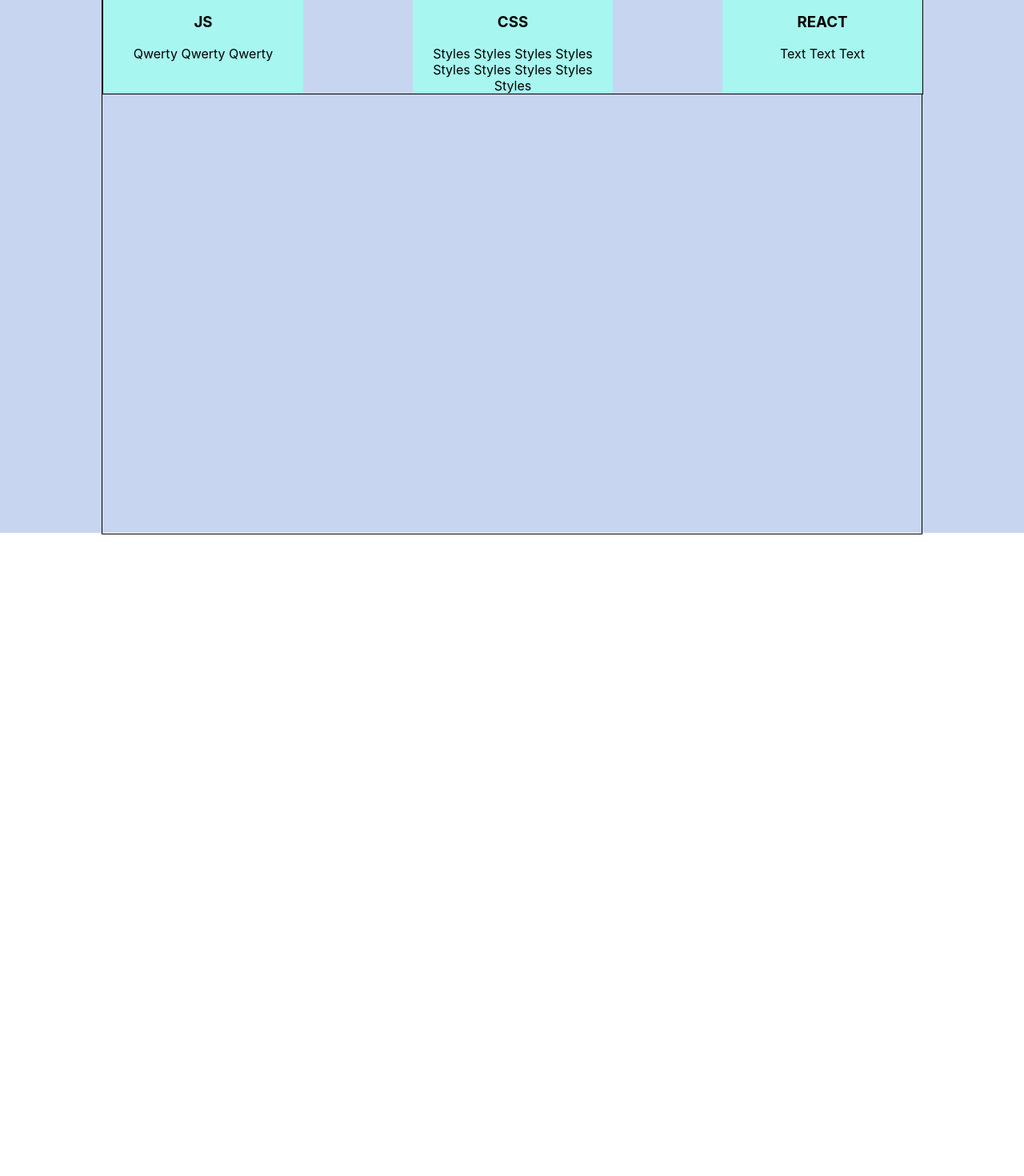
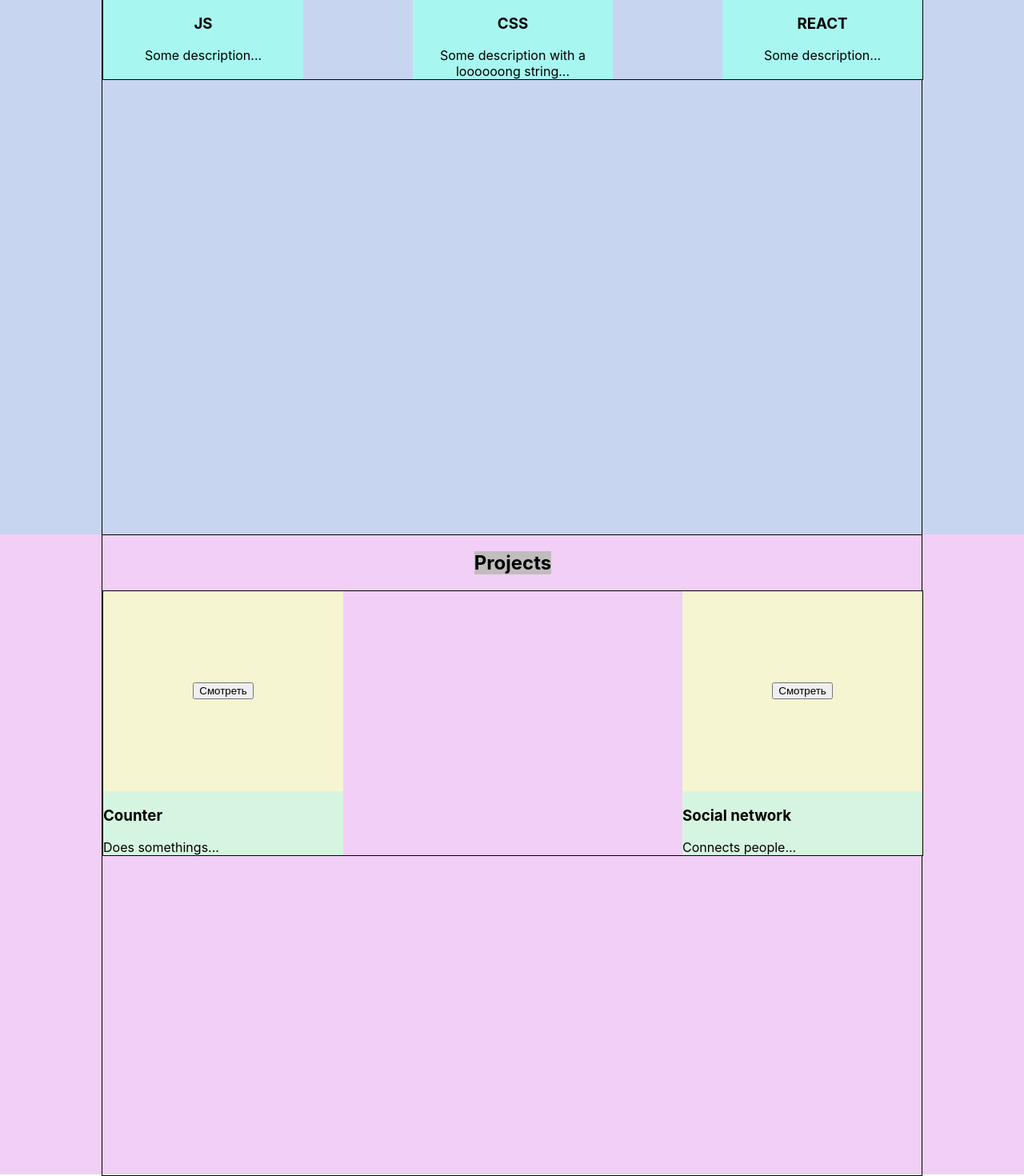
Before and after one commit to Freiii21/portfolio-react, a React (Create React App) app: page / in a window 1280 px wide. Shown: the part 1014-2484 px from the top of the page at 80% size. Before the commit the page ends 1682 px from the top, so only its background shows below. Built offline with nearby package versions, Linux system fonts and the light colour scheme.

Commit message:
#42 portfolio_4

```diff
--- a/src/App.tsx
+++ b/src/App.tsx
@@ -3,6 +3,7 @@ import './App.css';
 import {Header} from './header/Header';
 import {Main} from './main/Main';
 import {Skills} from './skills/Skills';
+import {Projects} from './projects/Projects';
 
 function App() {
 
@@ -11,6 +12,7 @@ function App() {
             <Header />
             <Main />
             <Skills />
+            <Projects />
         </div>
     );
 }
--- a/src/common/styles/Container.module.css
+++ b/src/common/styles/Container.module.css
@@ -2,6 +2,7 @@
     border: 1px solid;
     height: 100%;
     width: 80%;
+    max-width: 1200px;
     margin: 0 auto;
     display: flex;
     align-items: center;
--- a/src/header/Header.module.css
+++ b/src/header/Header.module.css
@@ -1,7 +1,14 @@
 .header {
     height: 80px;
     background-color: teal;
+    border: 1px solid;
+    display: flex;
+    align-items: center;
+}
+
+.headerContainer {
+    width: 80%;
+    margin: 0 auto;
     display: flex;
     justify-content: flex-end;
-    align-items: center;
 }
--- a/src/header/Header.tsx
+++ b/src/header/Header.tsx
@@ -1,11 +1,13 @@
 import React from 'react';
-import { Nav } from '../nav/Nav';
+import {Nav} from '../nav/Nav';
 import s from './Header.module.css'
 
 export const Header = () => {
     return (
         <div className={s.header}>
-            <Nav />
+            <div className={s.headerContainer}>
+                <Nav/>
+            </div>
         </div>
     );
 }
--- /dev/null
+++ b/src/projects/Projects.module.css
@@ -0,0 +1,19 @@
+.projects{
+    height: 100vh;
+    background-color: #f2cff6;
+}
+
+.projectsContainer{
+    flex-direction: column;
+    justify-content: flex-start;
+}
+.title{
+    background-color: #c0bdbd;
+}
+.projectsSet{
+    border: 1px solid;
+    width: 100%;
+    display: flex;
+    justify-content: space-between;
+    flex-wrap: wrap;
+}
--- /dev/null
+++ b/src/projects/Projects.tsx
@@ -0,0 +1,17 @@
+import s from './Projects.module.css'
+import sc from './../common/styles/Container.module.css'
+import {Project} from './project/Project';
+
+export const Projects = () => {
+    return (
+        <div className={s.projects}>
+            <div className={`${sc.container} ${s.projectsContainer}`}>
+                <h2 className={s.title}>Projects</h2>
+                <div className={s.projectsSet}>
+                    <Project title='Counter' description='Does somethings...'/>
+                    <Project title='Social network' description='Connects people...'/>
+                </div>
+            </div>
+        </div>
+    );
+}
--- /dev/null
+++ b/src/projects/project/Project.module.css
@@ -0,0 +1,15 @@
+.project{
+    width: 300px;
+    background-color: #d6f5e0;
+    display: flex;
+    flex-direction: column;
+}
+
+.icon {
+    width: 300px;
+    height: 250px;
+    background-color: #f5f5d2;
+    display: flex;
+    justify-content: center;
+    align-items: center;
+}
--- /dev/null
+++ b/src/projects/project/Project.tsx
@@ -0,0 +1,19 @@
+import React from 'react';
+import s from './Project.module.css'
+
+type ProjectPropsType = {
+    title: string
+    description: string
+}
+
+export const Project = (props: ProjectPropsType) => {
+    return (
+        <div className={s.project}>
+            <div className={s.icon}>
+                <button>Смотреть</button>
+            </div>
+            <h3 className={s.title}>{props.title}</h3>
+            <span className={s.description}>{props.description}</span>
+        </div>
+    );
+}
--- a/src/skills/Skills.tsx
+++ b/src/skills/Skills.tsx
@@ -9,9 +9,9 @@ export const Skills = () => {
             <div className={`${sc.container} ${s.skillsContainer}`}>
                 <h2 className={s.title}>Skills</h2>
                 <div className={s.skillsSet}>
-                    <Skill title='JS' description='Qwerty Qwerty Qwerty'/>
-                    <Skill title='CSS' description='Styles Styles Styles Styles Styles Styles Styles Styles Styles'/>
-                    <Skill title='REACT' description='Text Text Text'/>
+                    <Skill title='JS' description='Some description...'/>
+                    <Skill title='CSS' description='Some description with a loooooong string...'/>
+                    <Skill title='REACT' description='Some description...'/>
                 </div>
             </div>
         </div>
```
Also changed, not shown: package.json (+7 -1 lines), 1 other file (tests, documents, lock files or other folders).
